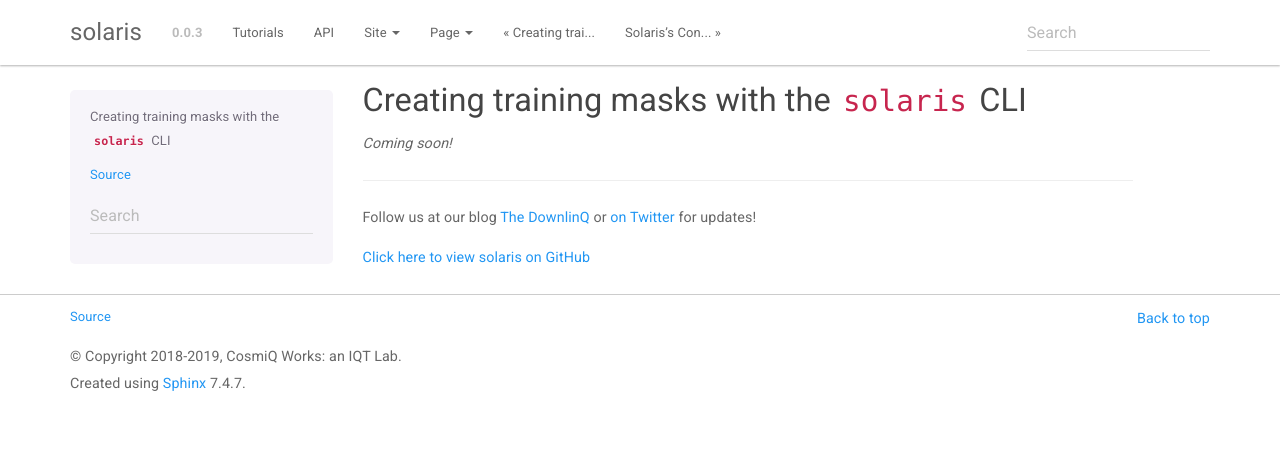
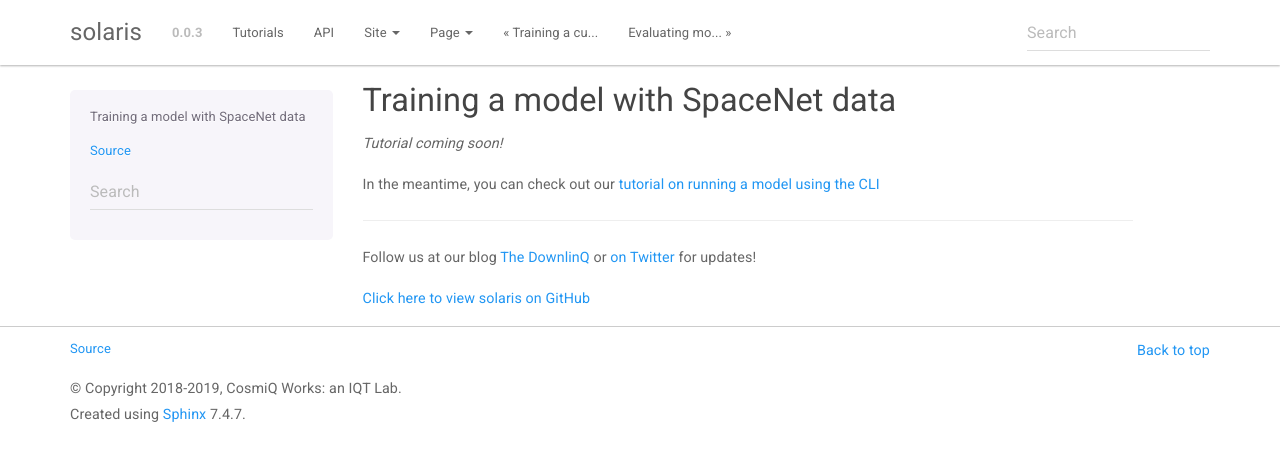
Before and after one commit to CosmiQ/solaris, a Sphinx documentation site: the page built from docs/tutorials/notebooks/api_training_spacenet.rst, in a window 1280 px wide. Shown: the top 461 px of the page. Built offline with Sphinx 7.4.7, drawn with Linux system fonts in a browser that asks for light colours; formulas are drawn with MathJax 3.

```diff
--- a/docs/index.rst
+++ b/docs/index.rst
@@ -30,7 +30,7 @@ User Guide
 
 Reference
 =========
-* `API reference <api.html>`_
+* `API reference <api/index>`_
 
 Index
 =====
@@ -41,3 +41,6 @@ Index
 **License:** `Apache 2.0`__.
 
 .. __: https://github.com/CosmiQ/solaris/blob/master/LICENSE.txt
+
+Follow us at our blog `The DownlinQ <https://medium.com/the-downlinq>`_ or
+`on Twitter <https://twitter.com/cosmiqworks>`_ for updates!
--- a/docs/tutorials/index.rst
+++ b/docs/tutorials/index.rst
@@ -71,7 +71,7 @@ the tutorials below.
 
 Reference
 =========
-* `API reference <api/index>`_
+* `API reference <../api/index>`_
 
 Index
 =====
@@ -79,5 +79,5 @@ Index
 * :ref:`modindex`
 
 
-Check back here and `follow us on Twitter <https://twitter.com/CosmiqWorks>`_
-for updates!
+Check back here and `follow us on Twitter <https://twitter.com/CosmiqWorks>`_ or
+on our blog, `The DownlinQ <https://medium.com/the-downlinq>`_ for updates!
--- a/docs/tutorials/cli_full_tutorial.rst
+++ b/docs/tutorials/notebooks/api_mask_to_vector.rst
@@ -1,7 +1,7 @@
-Running an entire analysis pipeline with the ``solaris`` CLI
-============================================================
+Creating vector labels from a predicted mask
+============================================
 
-*Coming soon!*
+*Tutorial coming soon!*
 
 -------------
 
--- a/docs/tutorials/cli_masks.rst
+++ b/docs/tutorials/notebooks/api_training_spacenet.rst
@@ -1,8 +1,9 @@
-Creating training masks with the ``solaris`` CLI
-================================================
+Training a model with SpaceNet data
+===================================
 
-*Coming soon!*
+*Tutorial coming soon!*
 
+In the meantime, you can check out our `tutorial on running a model using the CLI <cli_ml_pipeline.ipynb>`_
 
 -------------
 
```
Also changed, not shown: docs/intro.rst (+5 -3 lines), docs/tutorials/cli_im_ref.rst (deleted, +0 -13 lines), docs/tutorials/cli_mask_ref.rst (deleted, +0 -13 lines), docs/tutorials/cli_yml_config.rst (deleted, +0 -18 lines), docs/tutorials/notebooks/api_training_custom.rst (added, +14 -0 lines), docs/_static/solaris_logo_tiny_black.png.
